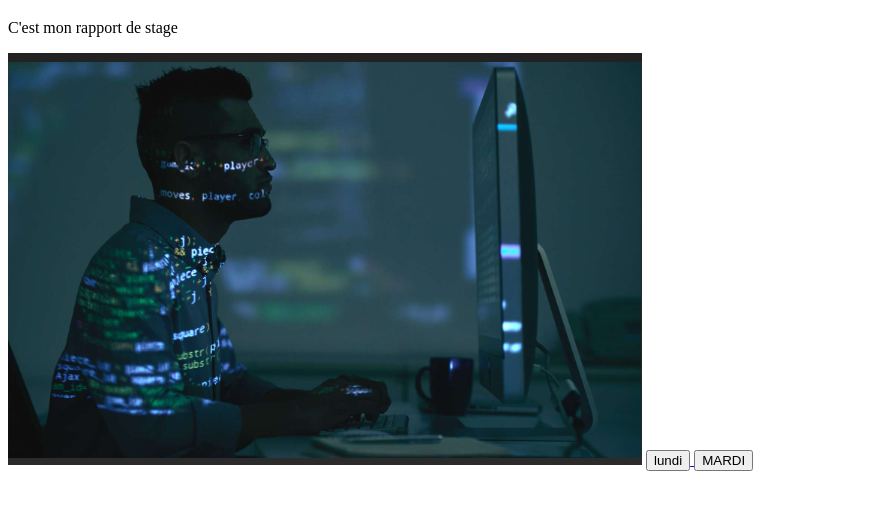
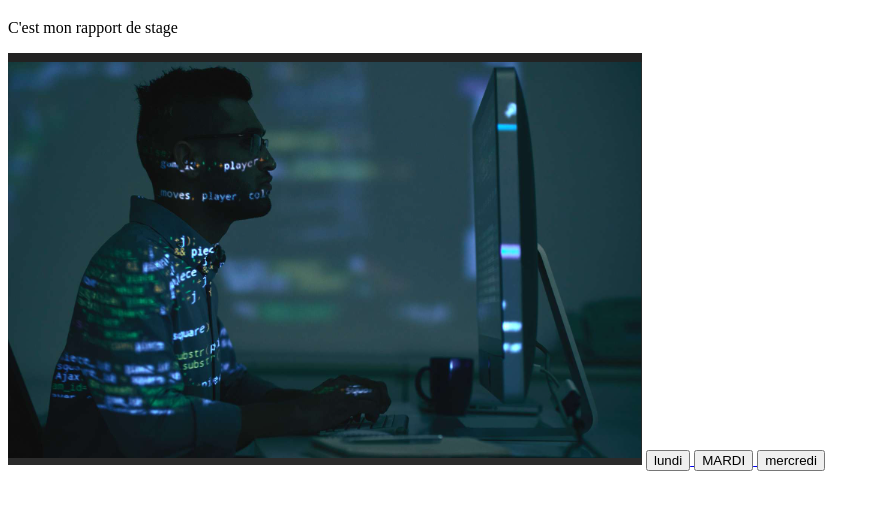
Before and after one commit to samuel731000/samuel731000.github.io, a plain HTML site: page page.html in a window 1280 px wide. Shown: the part 61-570 px from the top of the page, without its empty margins (0-880 px from the left). Drawn offline with Linux system fonts and the light colour scheme.

Commit message:
ton message

```diff
--- a/page.html
+++ b/page.html
@@ -19,6 +19,8 @@
         <a href="MARDI.HTML" target="_blank">
             <button>MARDI</button>
 
+            <a href="mercredi.html" target="_blank">
+                <button>mercredi</button>
 </body>
 
 </html>
```
